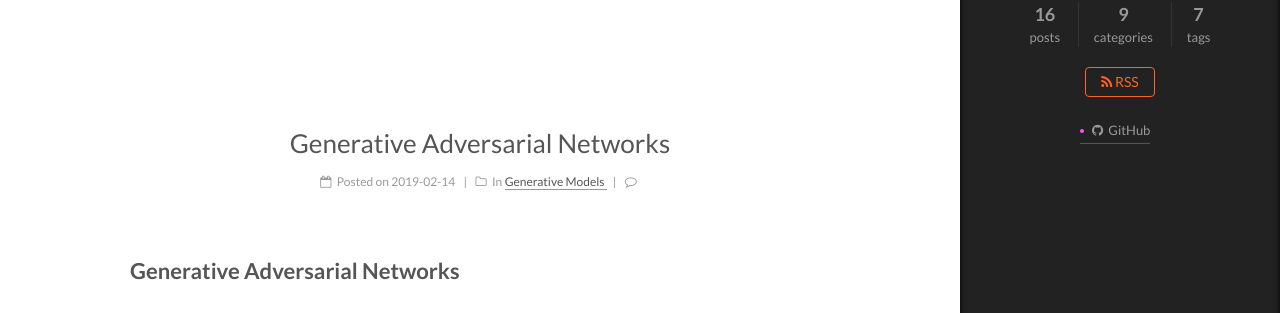
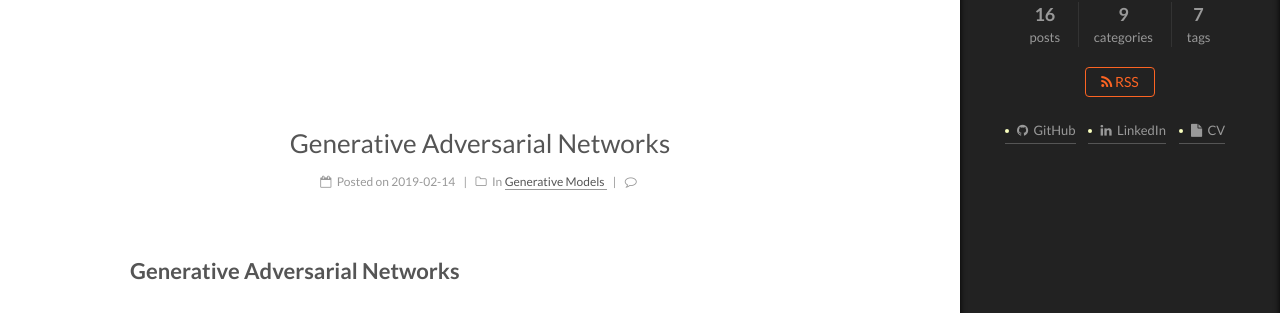
Before and after one commit to shinyflight/shinyflight.github.io, a Jekyll site: the page built from index.html, in a window 1280 px wide. Shown: the part 213-526 px from the top of the page. Built offline with Jekyll 4.4.1, drawn with Linux system fonts in a browser that asks for light colours; emoji names are drawn with the system emoji font; formulas are drawn with MathJax 3; the list of posts is cut into pages by our own code; comment, search, counter and statistics services are not loaded.

Commit message:
auto push

```diff
--- a/_config.yml
+++ b/_config.yml
@@ -216,6 +216,8 @@ font:
 social:
   #LinkLabel: Link
   GitHub: https://github.com/shinyflight
+  LinkedIn: https://www.linkedin.com/in/uiwon-hwang/?originalSubdomain=kr
+  CV: /about/CV.pdf
 
 
 # Social Links Icons
@@ -228,6 +230,8 @@ social_icons:
   # Icon Mappings.
   # KeyMapsToSocialItemKey: NameOfTheIconFromFontAwesome
   GitHub: github
+  LinkedIn: linkedin
+  CV: file
   #Twitter: twitter
   #Weibo: weibo
 
```
Also changed, not shown: 1 other file.
